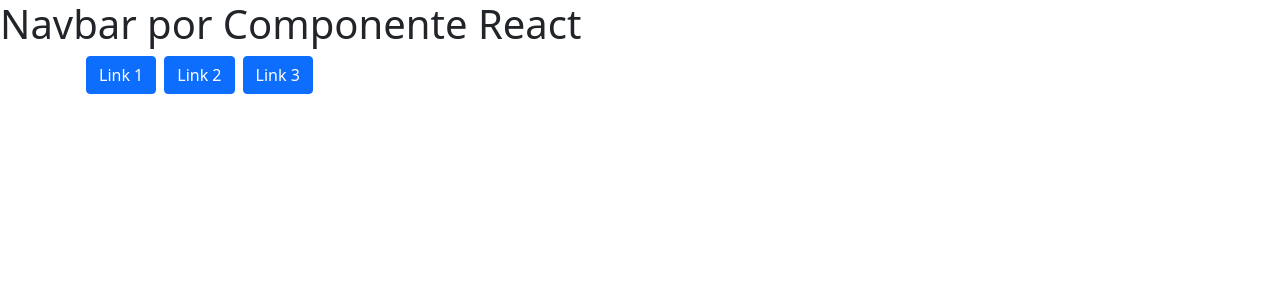
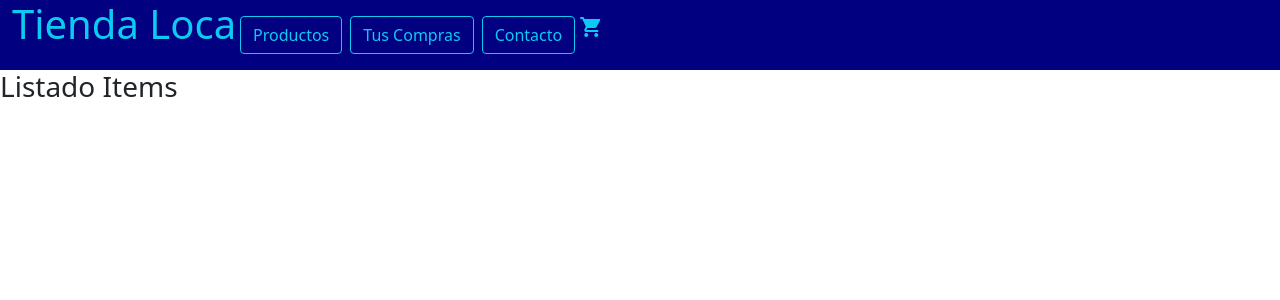
Before and after one commit to Pinombole/App-React-Coder-Carmona, a React (Create React App) app: page / in a window 1280 px wide. Shown: the top 300 px of the page. Built offline with nearby package versions, Linux system fonts and the light colour scheme.

Commit message:
Desafio 3 Clase 4

```diff
--- a/package.json
+++ b/package.json
@@ -7,6 +7,7 @@
     "@testing-library/react": "^11.2.7",
     "@testing-library/user-event": "^12.8.3",
     "bootstrap": "^5.0.2",
+    "node-sass": "^6.0.1",
     "react": "^17.0.2",
     "react-bootstrap": "^2.0.0-beta.4",
     "react-dom": "^17.0.2",
--- a/public/index.html
+++ b/public/index.html
@@ -1,14 +1,12 @@
 <!DOCTYPE html>
 <html lang="en">
+
 <head>
   <meta charset="utf-8" />
   <link rel="icon" href="%PUBLIC_URL%/favicon.ico" />
   <meta name="viewport" content="width=device-width, initial-scale=1" />
   <meta name="theme-color" content="#000000" />
-    <meta
-      name="description"
-      content="Web site created using create-react-app"
-    />
+  <meta name="description" content="Web site created using create-react-app" />
   <link rel="apple-touch-icon" href="%PUBLIC_URL%/logo192.png" />
   <!--
       manifest.json provides metadata used when your web app is installed on a
@@ -24,8 +22,10 @@
       work correctly both with client-side routing and a non-root public URL.
       Learn how to configure a non-root public URL by running `npm run build`.
     -->
+  <link href="https://fonts.googleapis.com/icon?family=Material+Icons" rel="stylesheet">
   <title>React App</title>
 </head>
+
 <body>
   <noscript>You need to enable JavaScript to run this app.</noscript>
   <div id="root"></div>
@@ -40,4 +40,5 @@
       To create a production bundle, use `npm run build` or `yarn build`.
     -->
 </body>
+
 </html>
--- a/src/App.js
+++ b/src/App.js
@@ -1,10 +1,12 @@
 import 'bootstrap/dist/css/bootstrap.min.css';
+import ItemListContainer from './componentes/ItemListContainer';
 import NavBar from "./componentes/NavBar";
 
 const App = () => {
     return (
         <>
             <NavBar />
+            <ItemListContainer />
         </>
     )
 }
--- /dev/null
+++ b/src/componentes/CartWidget.js
@@ -0,0 +1,8 @@
+const CartWidget = () => {
+    return (
+        <a href="#" className="material-icons cart-icon">shopping_cart</a>
+    );
+
+}
+
+export default CartWidget;
--- /dev/null
+++ b/src/componentes/ItemListContainer.js
@@ -0,0 +1,10 @@
+const ItemListContainer = () => {
+    return (
+        <>
+            <h3>Listado Items</h3>
+        </>
+    );
+
+}
+
+export default ItemListContainer;
--- a/src/componentes/NavBar.js
+++ b/src/componentes/NavBar.js
@@ -1,11 +1,15 @@
+import CartWidget from "./CartWidget"
+
 const NavBar = () => {
     return (
         <>
-            <h1>Navbar por Componente React</h1>
-            <div class="container">
-                <a class="btn btn-primary mx-1" href="#" role="button">Link 1</a>
-                <a class="btn btn-primary mx-1" href="#" role="button">Link 2</a>
-                <a class="btn btn-primary mx-1" href="#" role="button">Link 3</a>
+
+            <div id="navBar" className="container-fluid">
+                <h1>Tienda Loca</h1>
+                <a className="btn btn-outline-info mx-1" href="#" role="button">Productos</a>
+                <a className="btn btn-outline-info mx-1" href="#" role="button">Tus Compras</a>
+                <a className="btn btn-outline-info mx-1" href="#" role="button">Contacto</a>
+                <CartWidget />
             </div>
         </>
     )
--- a/src/index.js
+++ b/src/index.js
@@ -6,6 +6,7 @@ import ReactDom from "react-dom"
 
 //Agrega un componente React
 import App from "./App"
+import './scss/app.scss';
 
 //Agrega una función render corriendo
 ReactDom.render(<App />, document.querySelector("#root"))
--- /dev/null
+++ b/src/scss/app.scss
@@ -0,0 +1,15 @@
+a {
+    text-decoration: none;
+};
+
+#navBar{
+    background-color: navy;
+    height: 70px;
+    h1 {
+        color: #0dcaf0;
+        display: inline;
+    }
+    .cart-icon {
+        color: #0dcaf0;
+    };
+};
```
Also changed, not shown: 1 other file (tests, documents, lock files or other folders). Lines whose indentation alone changed are shown as unchanged.
